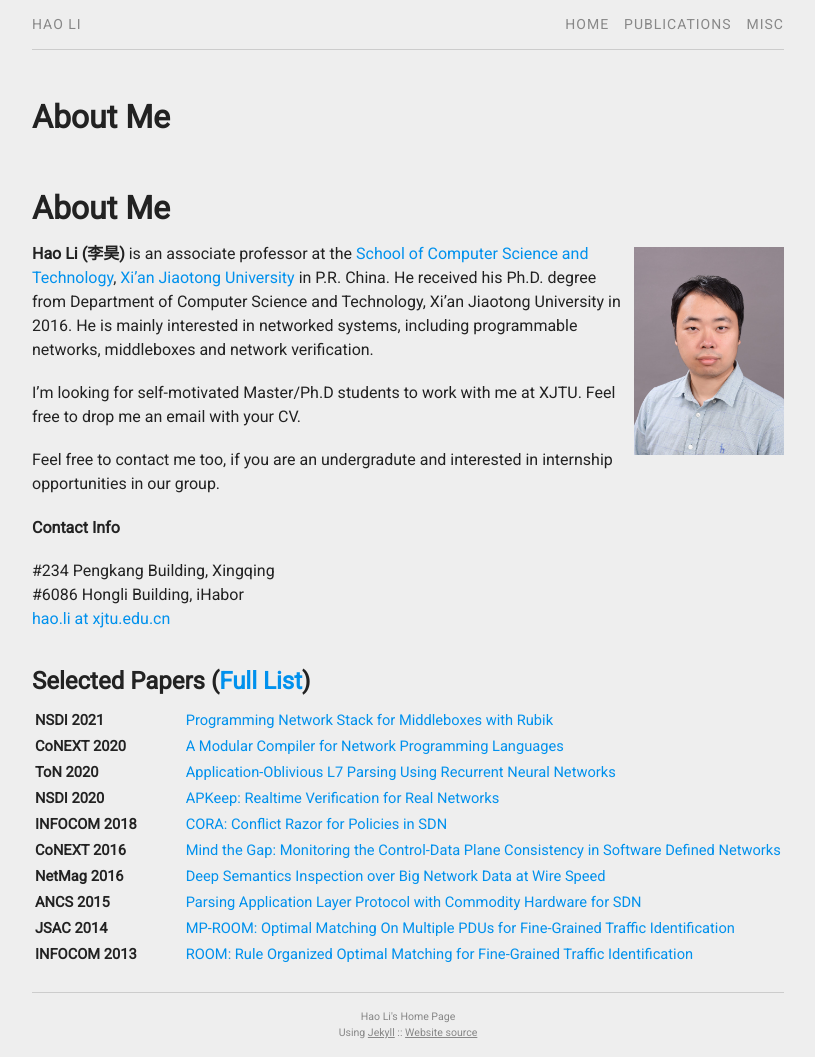
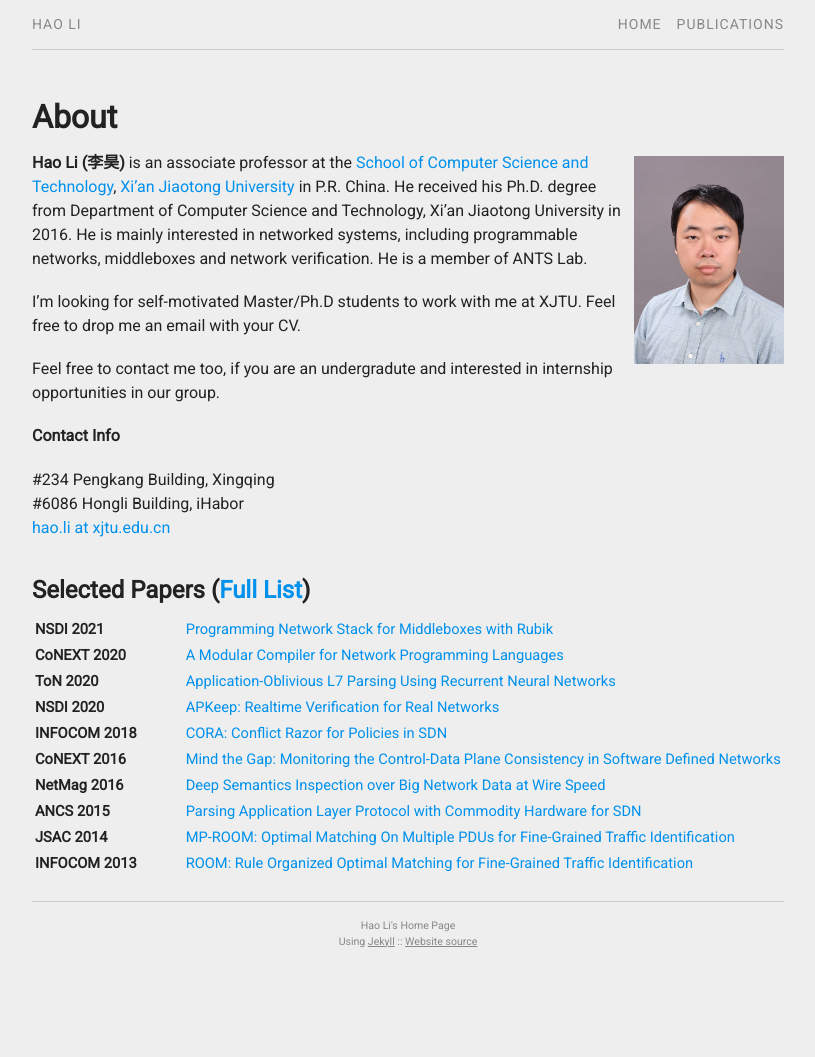
Before and after one commit to aquatoney/aquatoney.github.io, a Jekyll site: the page built from index.md, in a window 1280 px wide. Shown: the whole page, without its empty margins (232-1047 px from the left). Built offline with Jekyll 4.4.1, drawn with Linux system fonts in a browser that asks for light colours; our own code applies the rules of GitHub Pages for plain Markdown files; after the commit the page ends 965 px from its top, so only the background shows below that.

Commit message:
Minor fix

```diff
--- a/_data/menu.yml
+++ b/_data/menu.yml
@@ -7,8 +7,8 @@
 # - title: "CV"
 #   href: "/cv/"
 
-- title: "Misc"
-  href: "/misc/"
+# - title: "Misc"
+#   href: "/misc/"
 
 # - title: "Submenu"
 #   subcategories:
--- a/index.md
+++ b/index.md
@@ -1,9 +1,9 @@
 ---
 layout: page
-# title: About
+title: About
 permalink: /
 ---
-# About Me
+<!-- # About Me -->
 
 {% include image.html url="images/avatar.jpg" caption="" width="150px" align="right" %}
 
@@ -11,6 +11,7 @@ permalink: /
 [Xi'an Jiaotong University](http://www.xjtu.edu.cn) in P.R. China.
 He received his Ph.D. degree from Department of Computer Science and Technology, Xi'an Jiaotong University in 2016.
 He is mainly interested in networked systems, including programmable networks, middleboxes and network verification.
+He is a member of ANTS Lab.
 
 
 I'm looking for self-motivated Master/Ph.D students to work with me at XJTU.
```
